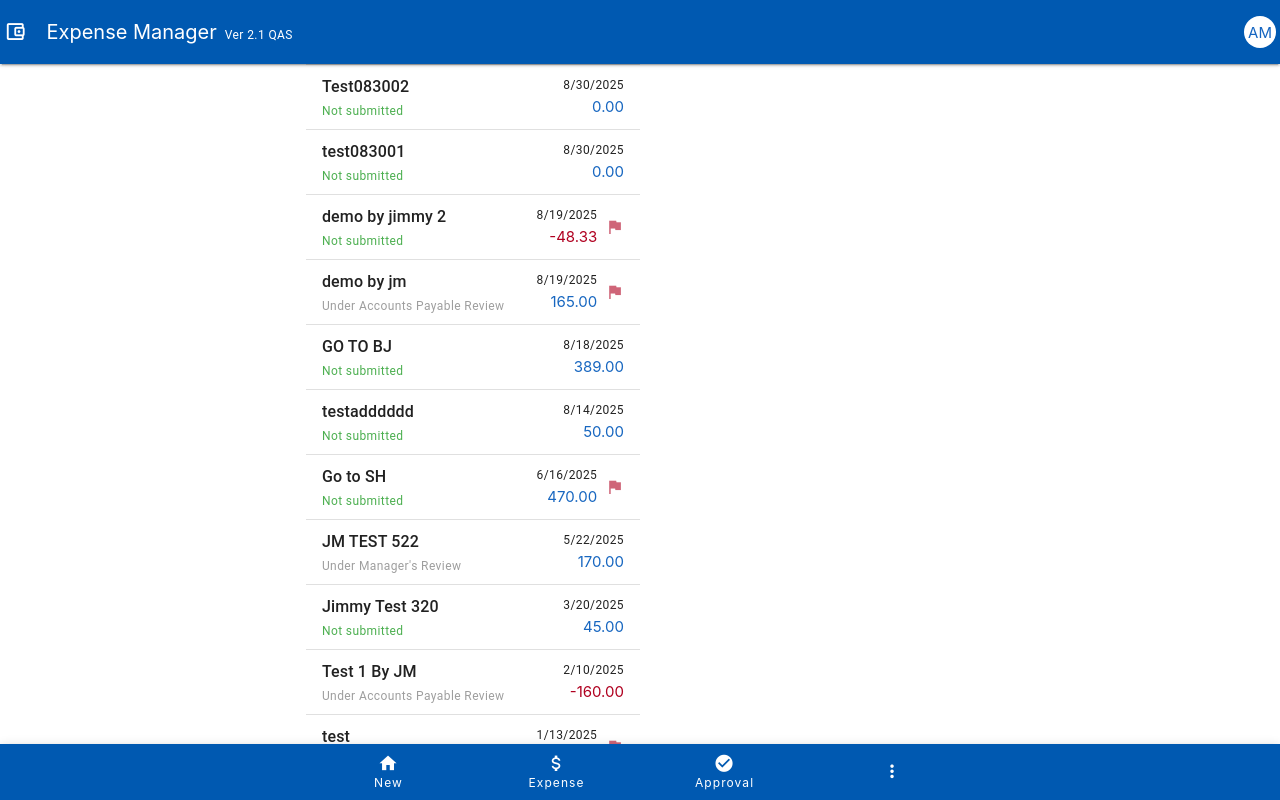
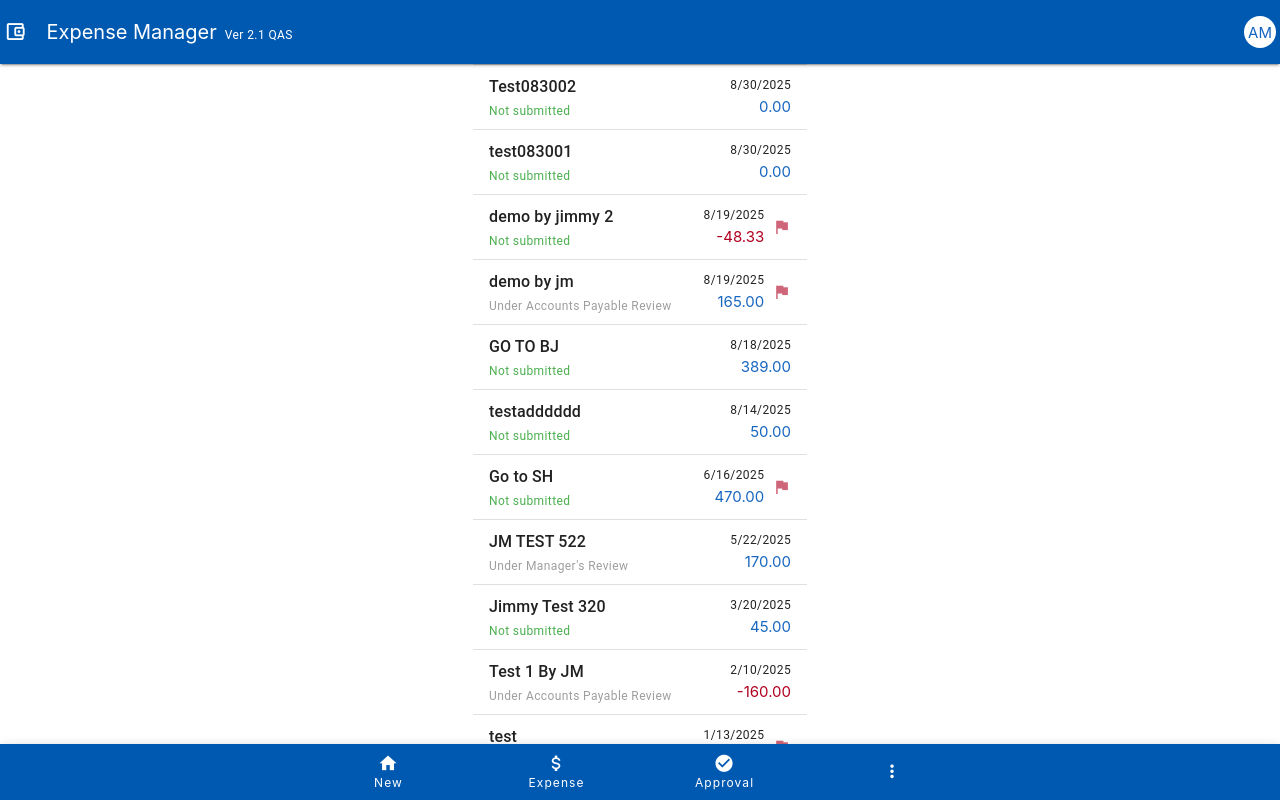
Before and after one commit to Candice-Xia/vue-test-mobile, a Vue app: page / in a window 1280 px wide. Built offline with nearby package versions, Linux system fonts and the light colour scheme.

Commit message:
滚动条修改

```diff
--- a/src/App.vue
+++ b/src/App.vue
@@ -3,37 +3,19 @@ import ExpenseManager from './components/ExpenseManager.vue'
 </script>
 
 <template>
-  <v-app>
+  <v-app class="app-container">
     <router-view />
   </v-app>
-
 </template>
 
-<style scoped>
-header {
-  line-height: 1.5;
+<style>
+.app-container {
+  height: 100%;
+  overflow: hidden;
 }
 
-.logo {
-  display: block;
-  margin: 0 auto 2rem;
-}
-
-@media (min-width: 1024px) {
-  header {
-    display: flex;
-    place-items: center;
-    padding-right: calc(var(--section-gap) / 2);
-  }
-
-  .logo {
-    margin: 0 2rem 0 0;
-  }
-
-  header .wrapper {
-    display: flex;
-    place-items: flex-start;
-    flex-wrap: wrap;
-  }
+/* 确保vuetify应用容器不产生滚动条 */
+.v-application__wrap {
+  overflow: hidden !important;
 }
 </style>
--- /dev/null
+++ b/src/assets/mobile.css
@@ -0,0 +1,40 @@
+/* 移动端样式覆盖 */
+
+/* 防止外层滚动条 */
+html, body {
+  overflow: hidden;
+  margin: 0;
+  padding: 0;
+  height: 100%;
+}
+
+#app {
+  max-width: 100%;
+  height: 100%;
+  margin: 0;
+  padding: 0;
+  display: flex;
+  flex-direction: column;
+}
+
+.v-application {
+  height: 100%;
+}
+
+.v-application__wrap {
+  min-height: 0 !important;
+  height: 100%;
+}
+
+/* 移除不必要的网格布局 */
+@media (min-width: 1024px) {
+  body {
+    display: block;
+  }
+
+  #app {
+    display: flex;
+    grid-template-columns: none;
+    padding: 0;
+  }
+}
--- a/src/components/ExpenseDetail.vue
+++ b/src/components/ExpenseDetail.vue
@@ -97,7 +97,7 @@ const goBack = () => {
 
 <style scoped>
 .expense-detail {
-  height: 100vh;
+  height: 100%;
   display: flex;
   flex-direction: column;
   overflow: hidden;
@@ -106,6 +106,7 @@ const goBack = () => {
 .content-container {
   overflow-y: auto;
   flex: 1;
+  padding-bottom: 40px; /* 确保内容底部有足够空间 */
 }
 
 .costCenter, .expenseType {
@@ -116,4 +117,9 @@ const goBack = () => {
 :deep(.v-menu__content) {
   position: fixed !important;
 }
+
+/* 确保自动完成菜单显示在其他元素上方 */
+:deep(.v-autocomplete__content) {
+  z-index: 200 !important;
+}
 </style>
--- a/src/main.js
+++ b/src/main.js
@@ -1,4 +1,5 @@
 import './assets/main.css'
+import './assets/mobile.css'
 
 import { createApp } from 'vue'
 import vuetify from './plugins/vuetify'
```
